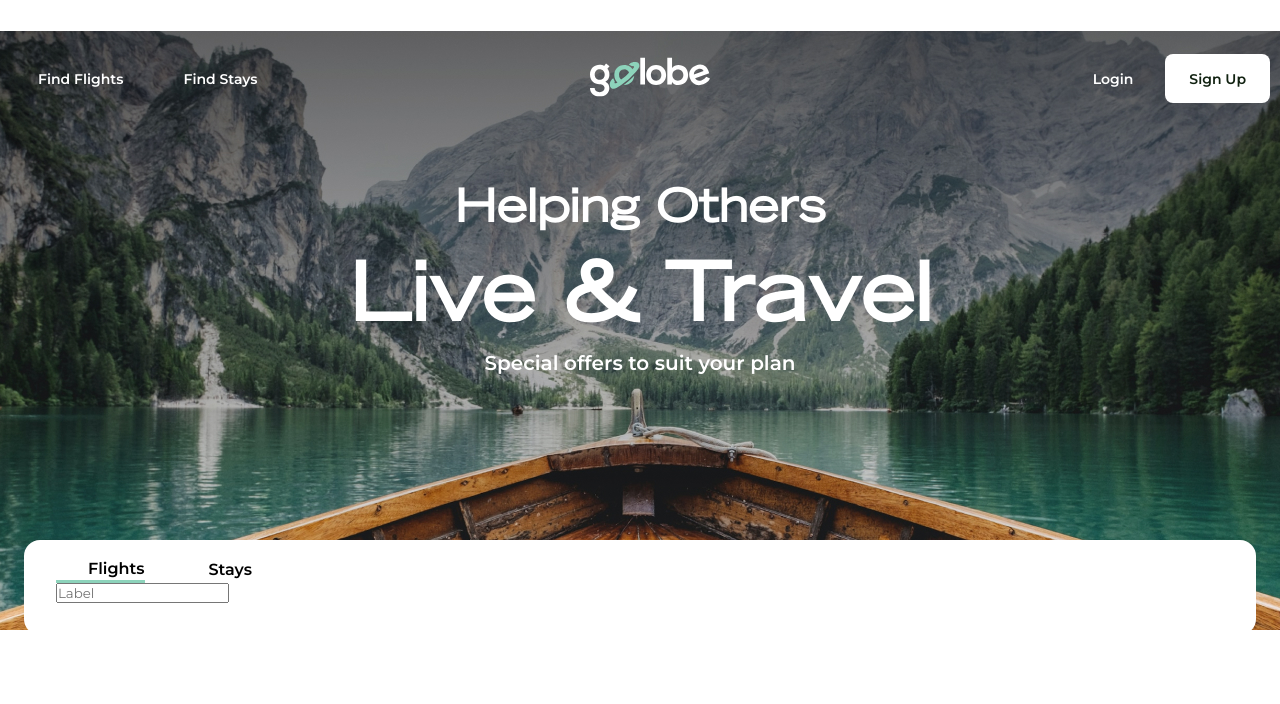
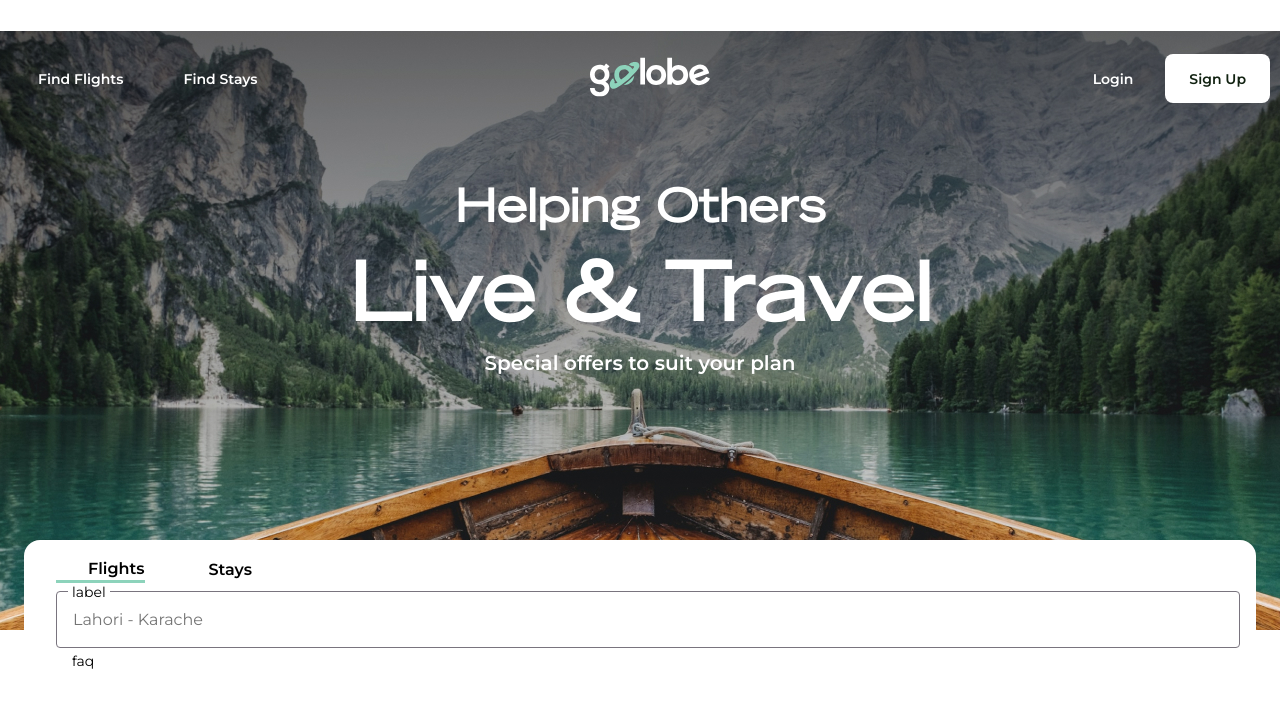
Before and after one commit to Naumilya/G, a Vue app: page / in a window 1280 px wide. Shown: the top 704 px of the page. Built offline with nearby package versions, Linux system fonts and the light colour scheme; some icons are missing.

Commit message:
feat: add input

```diff
--- a/src/blocks/Form/FlightForm.vue
+++ b/src/blocks/Form/FlightForm.vue
@@ -4,7 +4,7 @@ import BaseInput from '@/components/input/BaseInput.vue'
 
 <template>
   <form>
-    <BaseInput placeholder="Label" />
+    <BaseInput placeholder="Lahori - Karache" label="label" support-text="faq" />
   </form>
 </template>
 
--- a/src/components/input/BaseInput.vue
+++ b/src/components/input/BaseInput.vue
@@ -9,9 +9,39 @@ const { placeholder, label } = defineProps<Props>()
 </script>
 
 <template>
-  <label for="input" v-if="label">{{ label }}</label>
-  <input id="input" :placeholder="placeholder" />
-  <label for="input" v-if="supportText"> {{ supportText }}</label>
+  <div class="input-container">
+    <label for="input" class="label" v-if="label">{{ label }}</label>
+    <input id="input" class="input" :placeholder="placeholder" />
+    <label for="input" class="support" v-if="supportText"> {{ supportText }}</label>
+  </div>
 </template>
 
-<style scoped></style>
+<style scoped>
+.input {
+  border-radius: 4px;
+  padding: 18px 16px;
+  border: 1px solid var(--gray-stroke);
+  font-size: 16px;
+}
+
+.input-container {
+  display: flex;
+  flex-direction: column;
+}
+
+.label {
+  font-size: 14px;
+  margin-left: 12px;
+  padding: 0 4px;
+  margin-bottom: -10px;
+  z-index: 1;
+  background-color: var(--neutrals);
+  max-width: max-content;
+}
+
+.support {
+  padding-top: 4px;
+  margin-left: 16px;
+  font-size: 14px;
+}
+</style>
```
